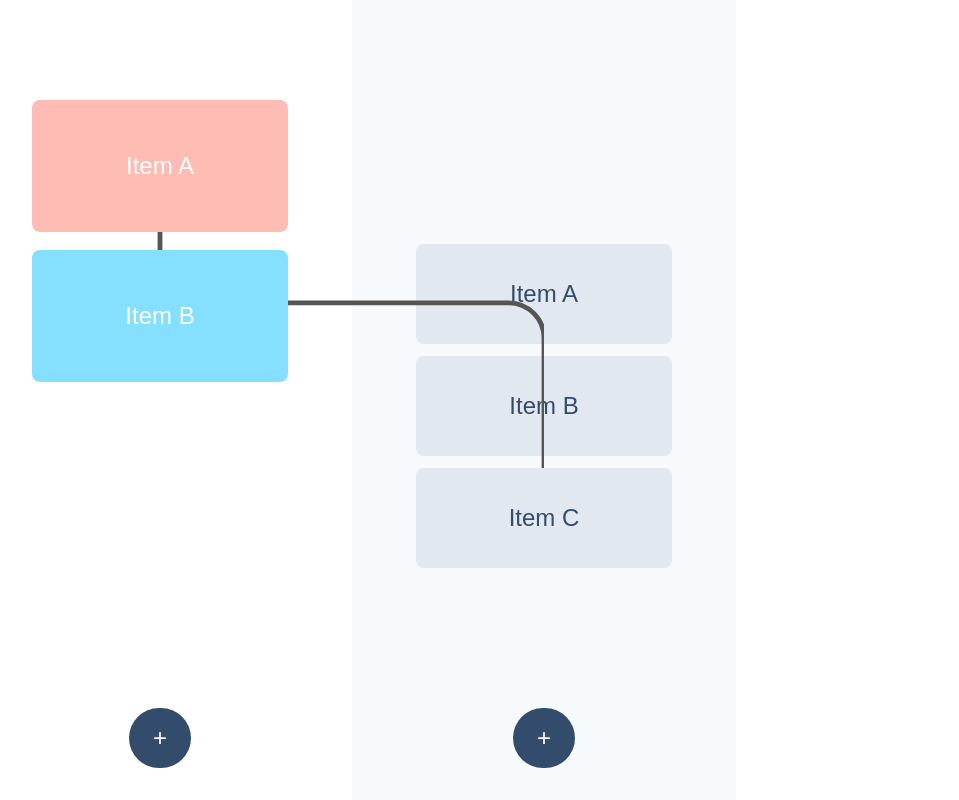
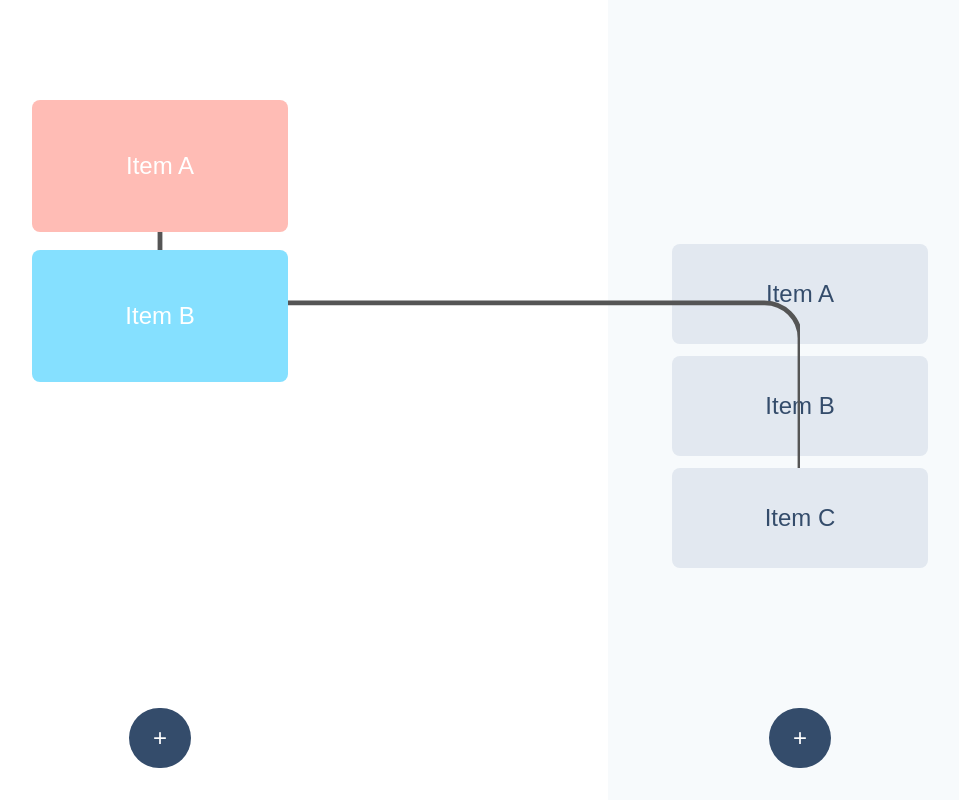
Before and after one commit to Maximilianwte/Simply-Scenario-Plan, a Vue app: page / in a window 1280 px wide. Shown: the whole page, without its empty margins (32-991 px from the left). Built offline with nearby package versions, Linux system fonts and the light colour scheme.

Commit message:
updated positioning

```diff
--- a/src/views/front.vue
+++ b/src/views/front.vue
@@ -9,7 +9,7 @@
       />
     </svg>
     <varDraggableCanvas />
-    <varList class="ml-80" />
+    <varList class="ml-128" />
   </div>
 </template>
 
```
